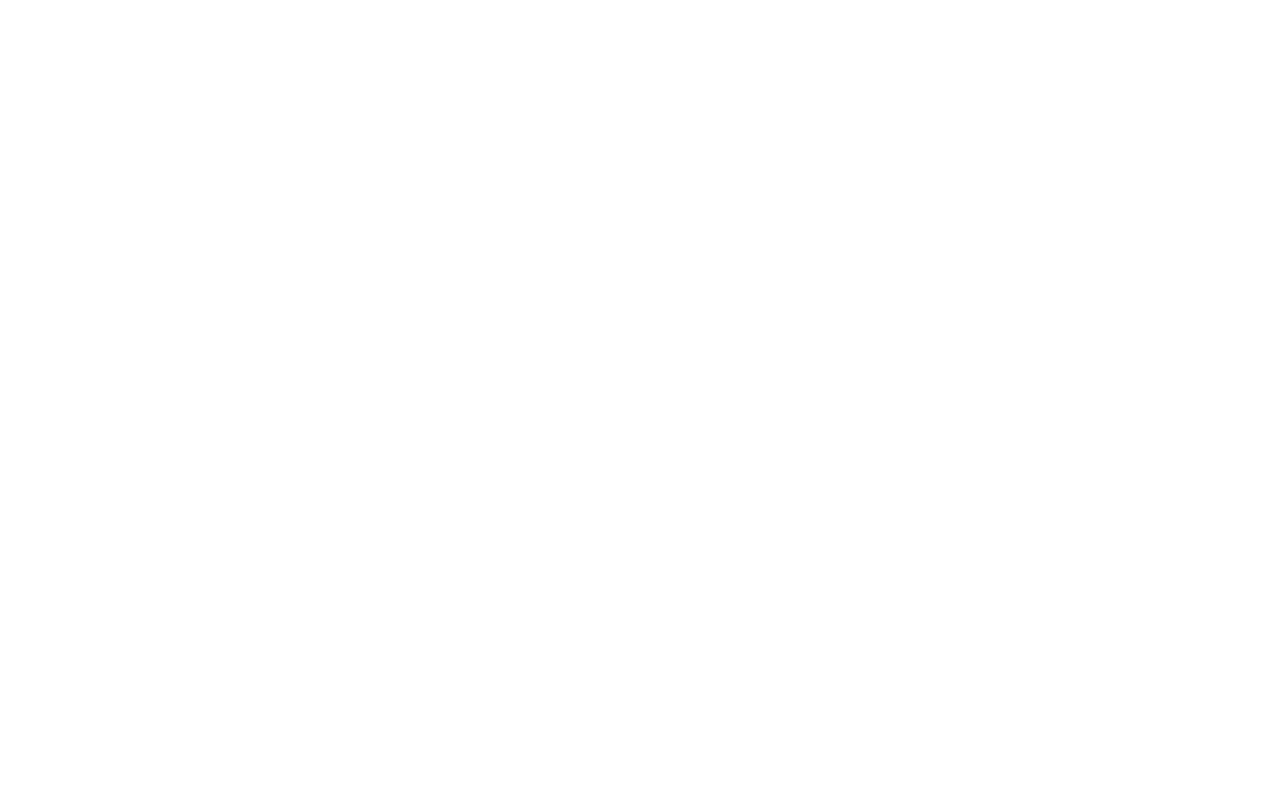
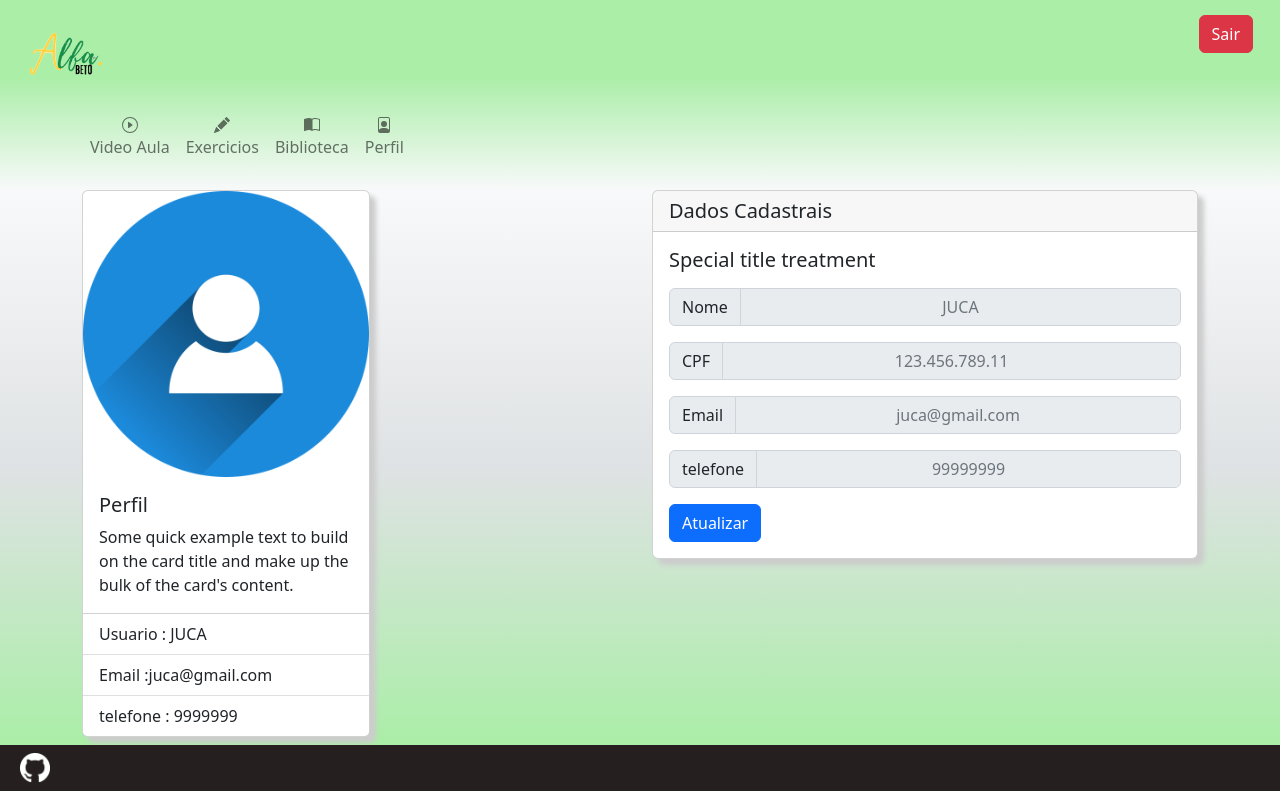
Before and after one commit to MauriMenezes/Alfa, a React (Create React App) app: page /perfil in a window 1280 px wide. Before the commit this address had no page. Built offline with nearby package versions, Linux system fonts and the light colour scheme.

Commit message:
feat : rota perfil

```diff
--- a/src/AppRoutes.jsx
+++ b/src/AppRoutes.jsx
@@ -10,6 +10,7 @@
 import VideoAula3 from './pages/videoAula/videoaula3';
 import Ex1 from './pages/exercicios/ex1';
 import Ex2 from './pages/exercicios/ex2';
+import Perfil from './pages/perfil';
 
 
 
@@ -81,6 +82,10 @@
               exact path='/ex1'
               element={<Ex1 />}>
             </Route>
+            <Route
+              exact path='/perfil'
+              element={<Perfil />}>
+            </Route>
           </Routes>
 
         </Private>
```
